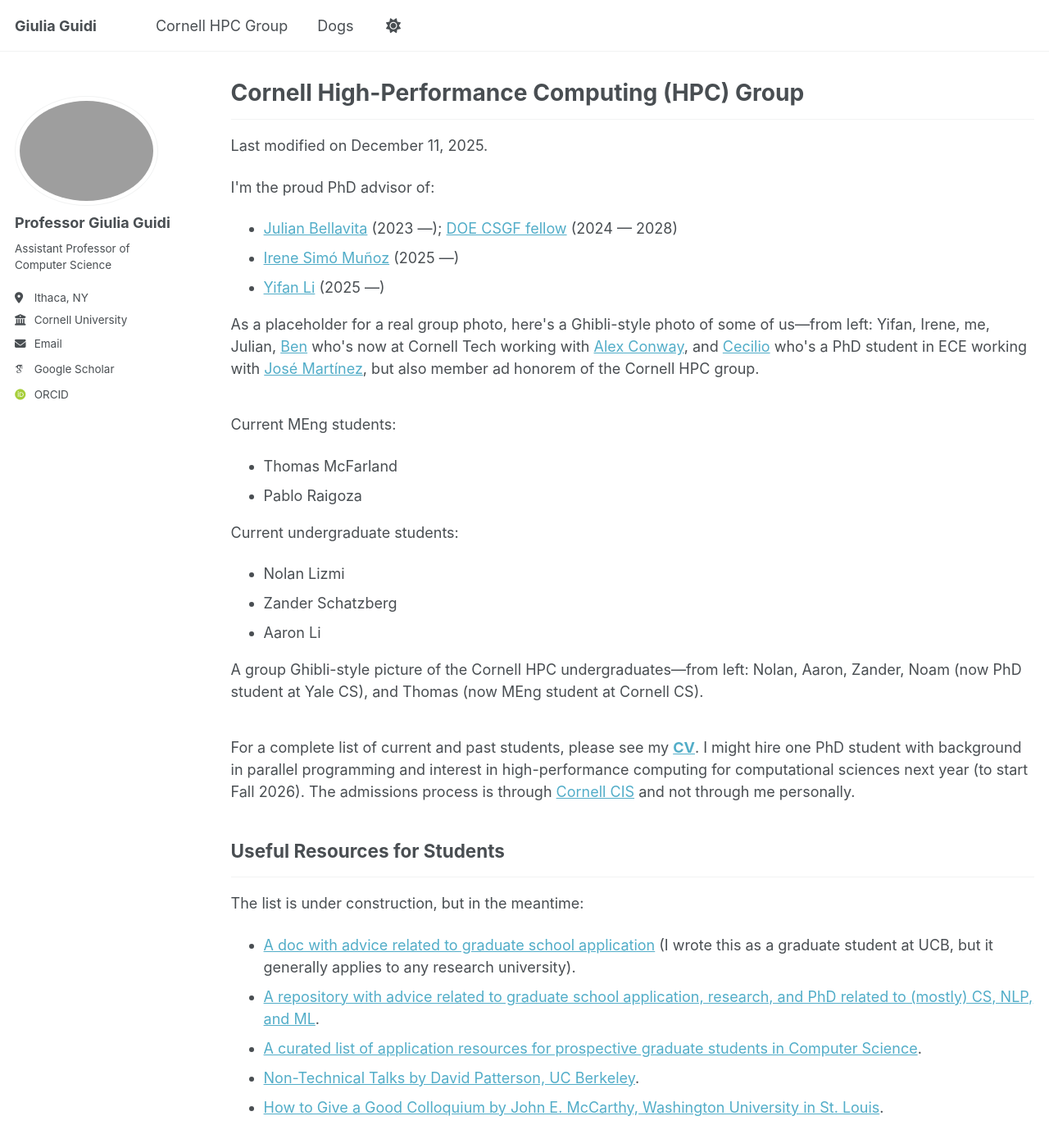
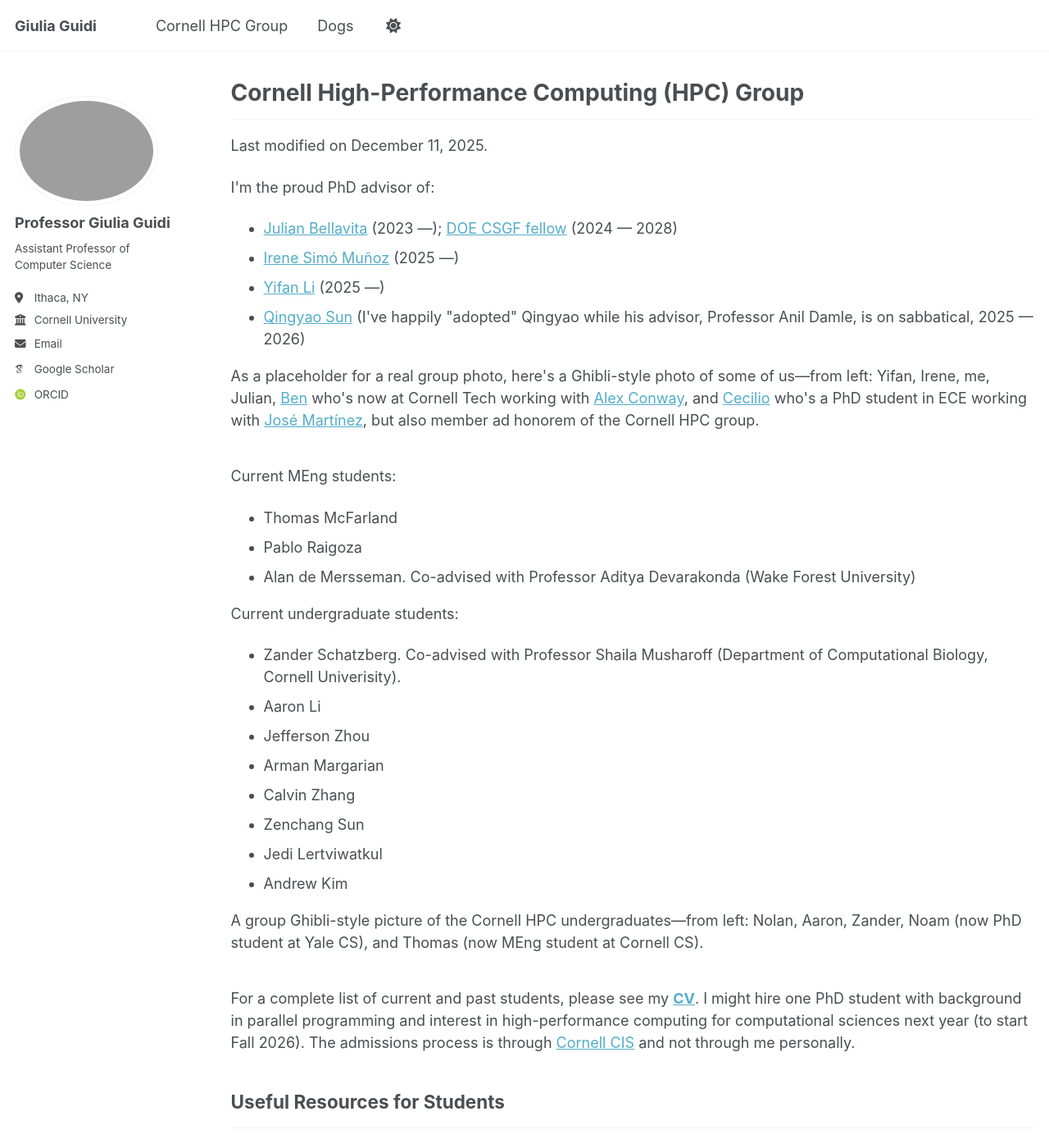
Before and after one commit to giuliaguidi/giuliaguidi.github.io, a Jekyll site: the page built from _pages/hpcgroup.html, in a window 1280 px wide and 1400 px high. Shown: the whole window at 82% size. Built offline with Jekyll 4.4.1, drawn with Linux system fonts in a browser that asks for light colours; some web fonts are replaced.

Commit message:
Update hpcgroup.html

```diff
--- a/_pages/hpcgroup.html
+++ b/_pages/hpcgroup.html
@@ -21,6 +21,7 @@ author_profile: true
         <li><a href="https://jb2695.wixsite.com/jbellavita">Julian Bellavita</a> (2023 &mdash;); <a href="https://www.krellinst.org/csgf/profile/bellavita2024">DOE CSGF fellow</a> (2024 &mdash; 2028)</li>
         <li><a href="https://isimo00.github.io/">Irene Simó Muñoz</a> (2025 &mdash;)</li>
         <li><a href="https://l.iyi.fan/">Yifan Li</a> (2025 &mdash;)</li>
+        <li><a href="https://nalzok.github.io/">Qingyao Sun</a> (I've happily "adopted" Qingyao while his advisor, Professor Anil Damle, is on sabbatical, 2025 &mdash; 2026)</li>
     </ul>
 
     <!-- <div style="height: 10px;"></div> Blank vertical space -->
@@ -68,15 +69,21 @@ author_profile: true
     <ul>
         <li>Thomas McFarland</li>
         <li>Pablo Raigoza</li>
+        <li>Alan de Mersseman. Co-advised with Professor Aditya Devarakonda (Wake Forest University)</li>
     </ul>
 
     <!-- <div style="height: 20px;"></div> -->
 
     <p>Current undergraduate students:</p>
     <ul>
-        <li>Nolan Lizmi</li>
-        <li>Zander Schatzberg</li>
+        <li>Zander Schatzberg. Co-advised with Professor Shaila Musharoff (Department of Computational Biology, Cornell Univerisity).</li>
         <li>Aaron Li</li>
+        <li>Jefferson Zhou</li>
+        <li>Arman Margarian</li>
+        <li>Calvin Zhang</li>
+        <li>Zenchang Sun</li>
+        <li>Jedi Lertviwatkul</li>
+        <li>Andrew Kim</li>
     </ul>
 
     <p>A group Ghibli-style picture of the Cornell HPC undergraduates&mdash;from left: Nolan, Aaron, Zander, Noam (now PhD student at Yale CS), and Thomas (now MEng student at Cornell CS).</p>
```
